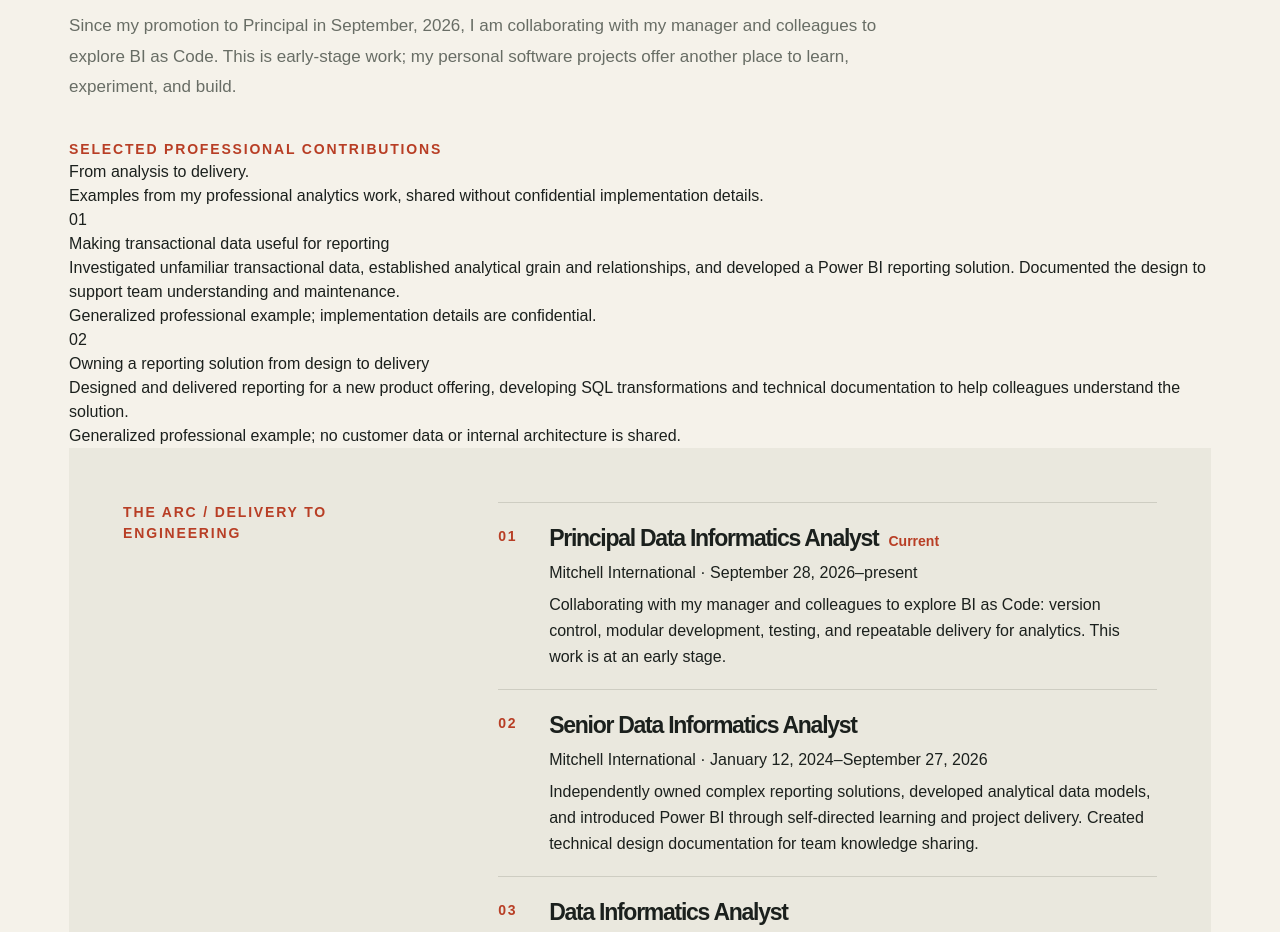
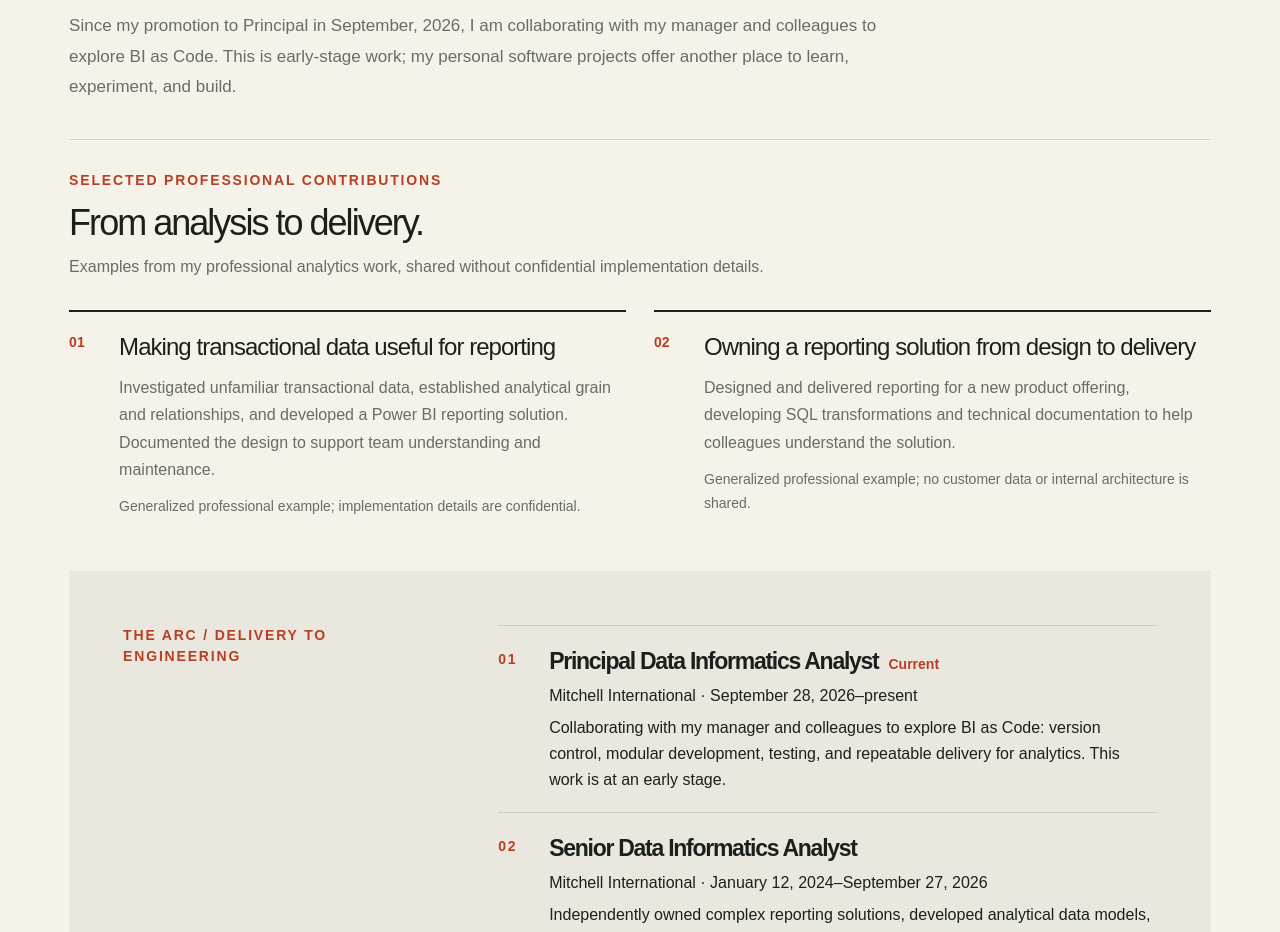
Before and after one commit to mikezhao415/mikezhao.dev, a Next.js app: page / in a window 1280 px wide. Shown: the part 2080-3012 px from the top of the page. Built offline with nearby package versions, Linux system fonts and the light colour scheme.

Commit message:
Move professional analytics examples into career section

```diff
--- a/app/globals.css
+++ b/app/globals.css
@@ -954,3 +954,16 @@ a:focus-visible {
 .journey-panel { color: var(--ink); }
 .journey-panel .role-meta,
 .journey-panel .journey-list li p { color: var(--ink); }
+
+/* Professional examples are editorial entries, not portfolio project cards. */
+.professional-contributions { margin: 0 0 52px; padding: 30px 0 0; border-top: 1px solid var(--line); }
+.contributions-heading { max-width: 760px; }
+.contributions-heading h3 { margin: 12px 0 10px; font-size: clamp(25px, 3.5vw, 36px); letter-spacing: -0.055em; line-height: 1.12; }
+.contributions-heading > p:last-child { margin: 0; color: var(--muted); font-size: 16px; line-height: 1.7; }
+.contributions-list { display: grid; grid-template-columns: repeat(2, minmax(0, 1fr)); gap: 28px; margin: 30px 0 0; padding: 0; list-style: none; }
+.contributions-list li { display: grid; grid-template-columns: 36px minmax(0, 1fr); gap: 14px; padding-top: 20px; border-top: 2px solid var(--ink); }
+.contribution-number { color: var(--accent); font-size: 14px; font-weight: 700; }
+.contributions-list h4 { margin: 0 0 12px; font-size: clamp(19px, 2.5vw, 24px); letter-spacing: -0.04em; line-height: 1.25; }
+.contributions-list p { margin: 0; color: var(--muted); font-size: 16px; line-height: 1.7; }
+.contributions-list .contribution-note { margin-top: 12px; font-size: 14px; }
+@media (max-width: 700px) { .contributions-list { grid-template-columns: minmax(0, 1fr); gap: 24px; } }
```
